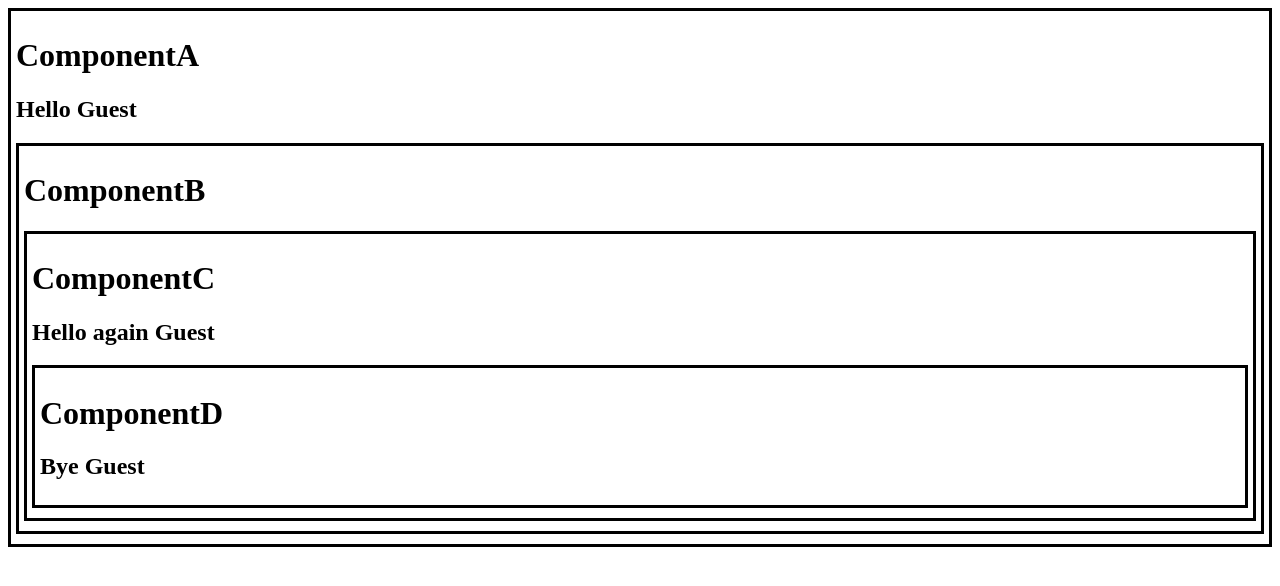
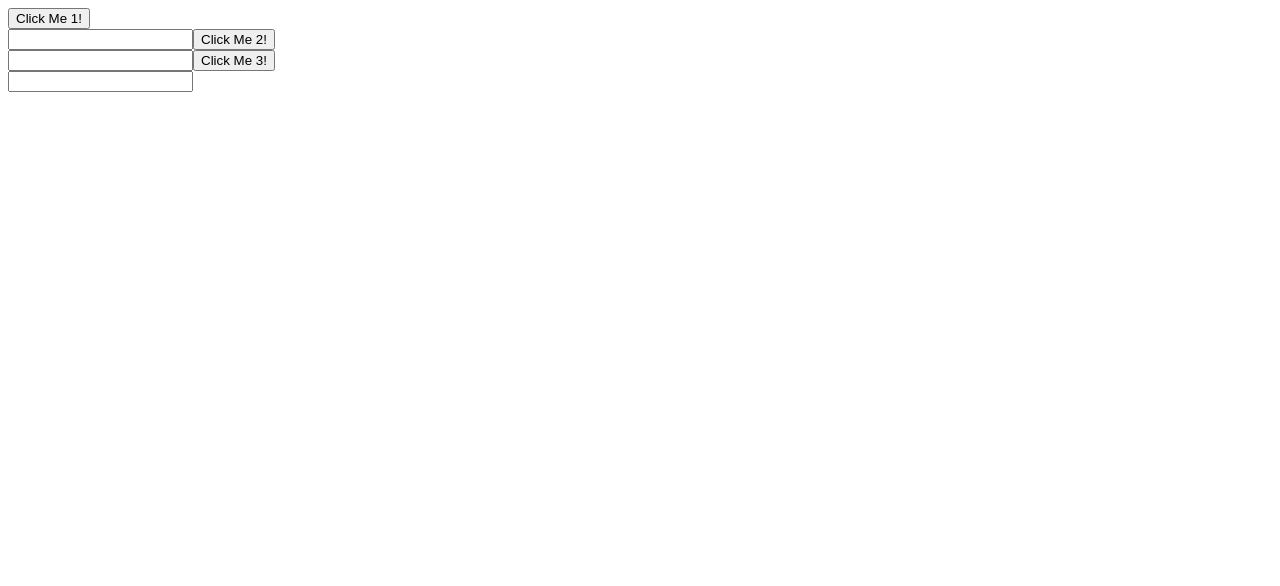
Before and after one commit to CosminCSR/React-App, a React (Vite) app: page / in a window 1280 px wide. Shown: the top 586 px of the page. Built offline with nearby package versions, Linux system fonts and the light colour scheme.

Commit message:
version 16

```diff
--- a/src/App.jsx
+++ b/src/App.jsx
@@ -1,9 +1,9 @@
-import ComponentA from "./ComponentA.jsx"
+import Component from "./Component.jsx"
 
 function App() {
   return(
     <>
-    <ComponentA />
+    <Component />
     </>
   )
 }
--- /dev/null
+++ b/src/Component.jsx
@@ -0,0 +1,50 @@
+import React, {useState, useEffect, useRef} from "react";
+
+function ComponentA() {
+  const inputRef1 = useRef(null)
+  const inputRef2 = useRef(null)
+  const inputRef3 = useRef(null)
+
+
+  useEffect(() => {
+    console.log("COMPONENT RENDERED")
+  })
+
+  function handleClick1() {
+    inputRef1.current.focus()
+    inputRef1.current.style.backgroundColor = "yellow"
+    inputRef2.current.style.backgroundColor = ""
+    inputRef3.current.style.backgroundColor = ""
+  }
+  function handleClick2() {
+    inputRef2.current.focus()
+    inputRef1.current.style.backgroundColor = ""
+    inputRef2.current.style.backgroundColor = "yellow"
+    inputRef3.current.style.backgroundColor = ""
+  }
+  function handleClick3() {
+    inputRef3.current.focus()
+    inputRef1.current.style.backgroundColor = ""
+    inputRef2.current.style.backgroundColor = ""
+    inputRef3.current.style.backgroundColor = "yellow"
+  }
+
+  return(
+    <>
+    <button onClick = {handleClick1}>
+      Click Me 1!
+    </button> <br />
+    <input ref = {inputRef1}/>
+    <button onClick = {handleClick2}>
+      Click Me 2!
+    </button> <br />
+    <input ref = {inputRef2}/>
+    <button onClick = {handleClick3}>
+      Click Me 3!
+    </button> <br />
+    <input ref = {inputRef3}/>
+    </>
+  )
+}
+
+export default ComponentA
--- a/src/ComponentA.jsx
+++ /dev/null
@@ -1,22 +0,0 @@
-import React, { useState, createContext} from "react";
-import ComponentB from "./ComponentB.jsx"
-
-export const UserContext = createContext()
-
-function ComponentA() {
-  const [user, setUser] = useState("Guest")
-
-  return(
-    <>
-    <div className = "box">
-      <h1>ComponentA</h1>
-      <h2>{`Hello ${user}`}</h2>
-      <UserContext.Provider value = {user}>
-      <ComponentB user = {user}/>
-      </UserContext.Provider>
-    </div>
-    </>
-  )
-}
-
-export default ComponentA
--- a/src/ComponentB.jsx
+++ /dev/null
@@ -1,19 +0,0 @@
-import React, { useState} from "react";
-import ComponentC from "./ComponentC.jsx"
-
-
-
-function ComponentB() {
-
-
-  return(
-    <>
-    <div className = "box">
-      <h1>ComponentB</h1>
-      <ComponentC />
-    </div>
-    </>
-  )
-}
-
-export default ComponentB
--- a/src/ComponentC.jsx
+++ /dev/null
@@ -1,19 +0,0 @@
-import React, { useContext, useState } from "react";
-import ComponentD from "./ComponentD.jsx"
-import { UserContext } from "./ComponentA.jsx";
-
-function ComponentC() {
-  const user = useContext(UserContext)
-
-  return(
-    <>
-    <div className = "box">
-      <h1>ComponentC</h1>
-      <h2>{`Hello again ${user}`}</h2>
-      <ComponentD />
-    </div>
-    </>
-  )
-}
-
-export default ComponentC
--- a/src/ComponentD.jsx
+++ /dev/null
@@ -1,17 +0,0 @@
-import React, { useState, useContext } from "react";
-import { UserContext } from "./ComponentA.jsx";
-
-function ComponentD() {
-  const user = useContext(UserContext)
-
-  return(
-    <>
-    <div className = "box">
-      <h1>ComponentD</h1>
-      <h2>{`Bye ${user}`}</h2>
-    </div>
-    </>
-  )
-}
-
-export default ComponentD
```
